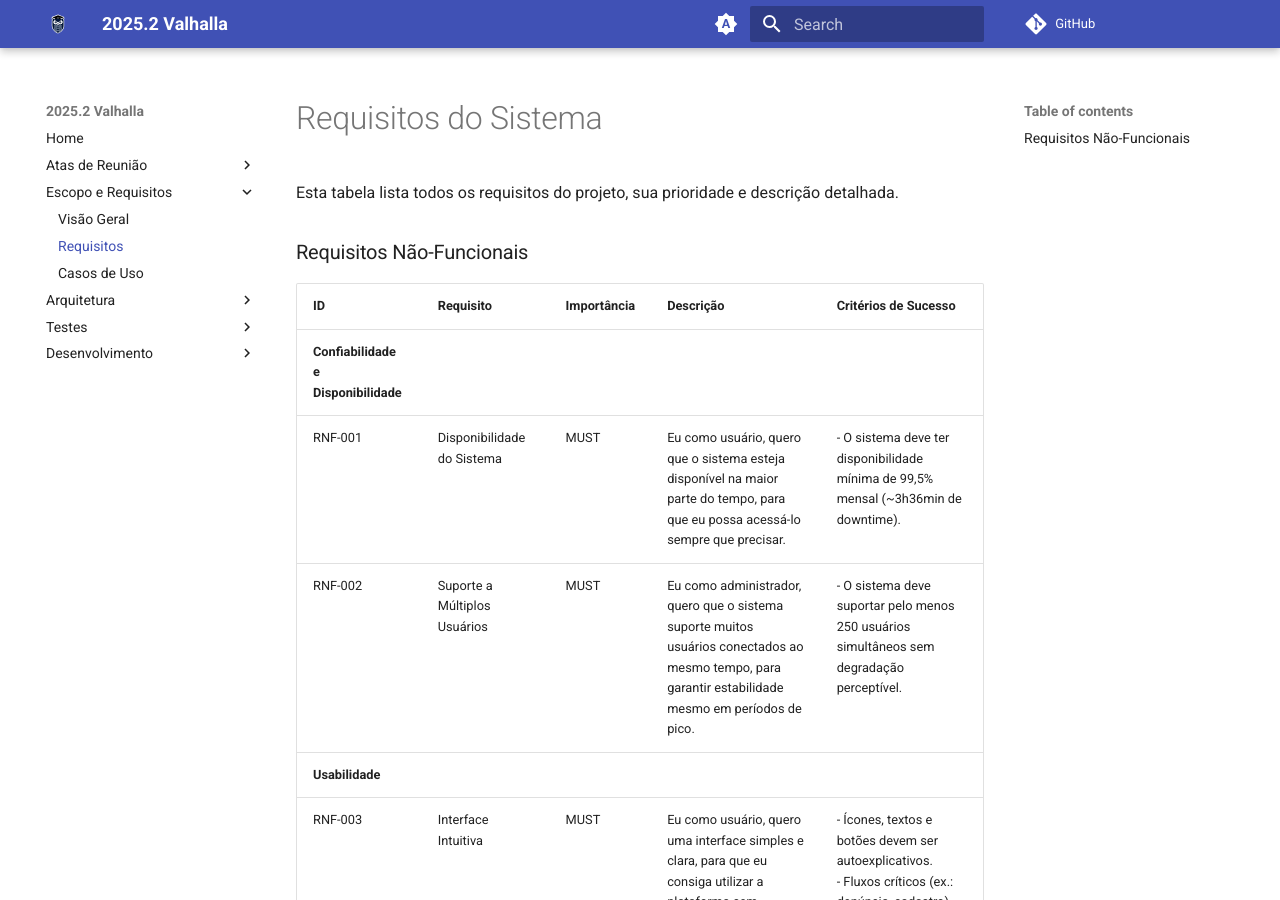
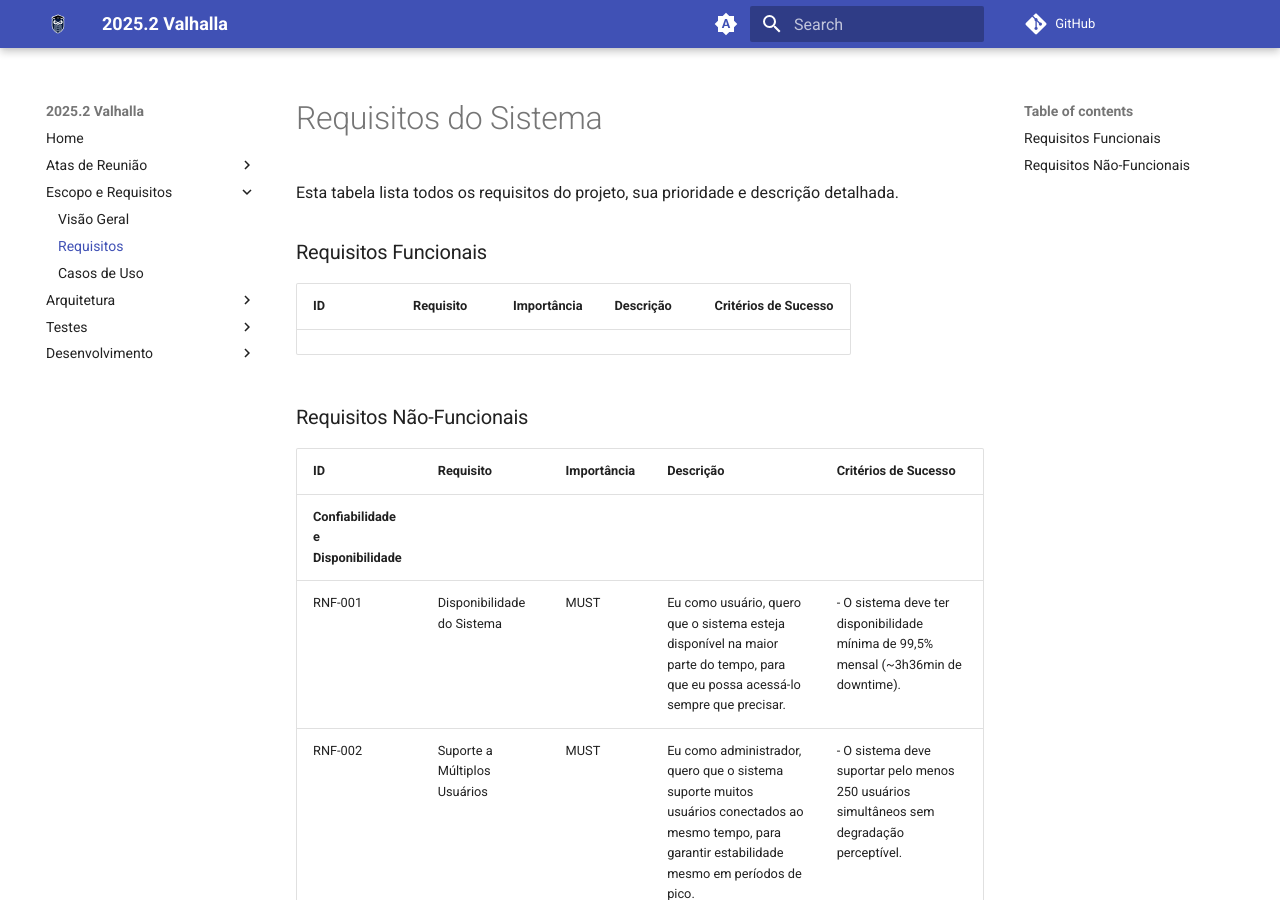
Before and after one commit to fga-eps-mds/2025.2-Valhalla-Docs, an MkDocs documentation site: the page built from docs/escopo-requisitos/Requisitos.md, in a window 1280 px wide and 900 px high. Built offline with MkDocs 1.6.1 and Material for MkDocs 9.7.7, drawn with Linux system fonts in a browser that asks for light colours; comment, search, counter and statistics services are not loaded.

Commit message:
doc - cria estrutura da tabela de requisitos funcionais

```diff
--- a/docs/escopo-requisitos/Requisitos.md
+++ b/docs/escopo-requisitos/Requisitos.md
@@ -1,6 +1,11 @@
 # Requisitos do Sistema
 
 Esta tabela lista todos os requisitos do projeto, sua prioridade e descrição detalhada.
+
+### Requisitos Funcionais
+
+| ID | Requisito | Importância | Descrição | Critérios de Sucesso |
+|---|---|---|---|---|
 
 ### Requisitos Não-Funcionais
 
```
